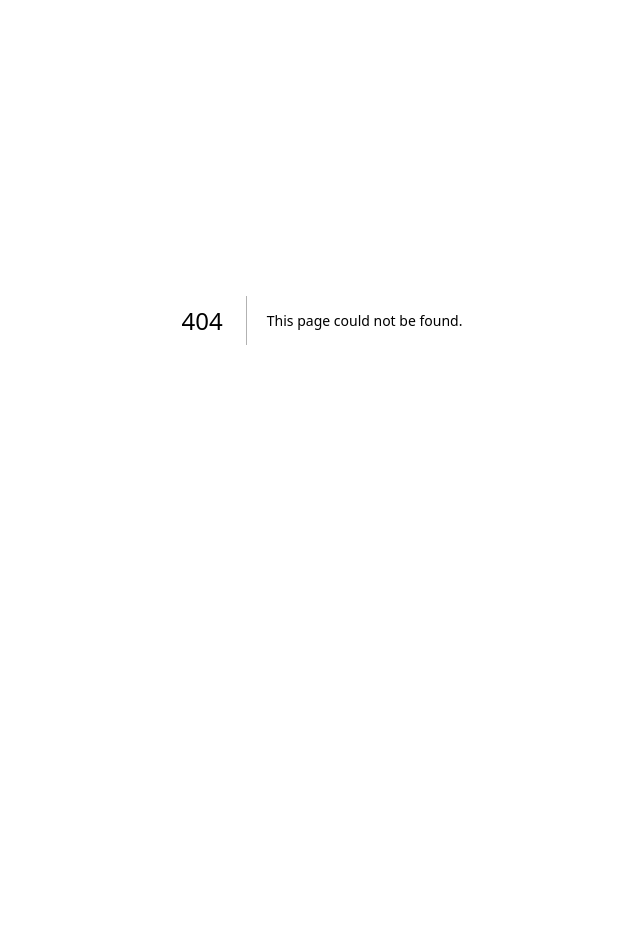
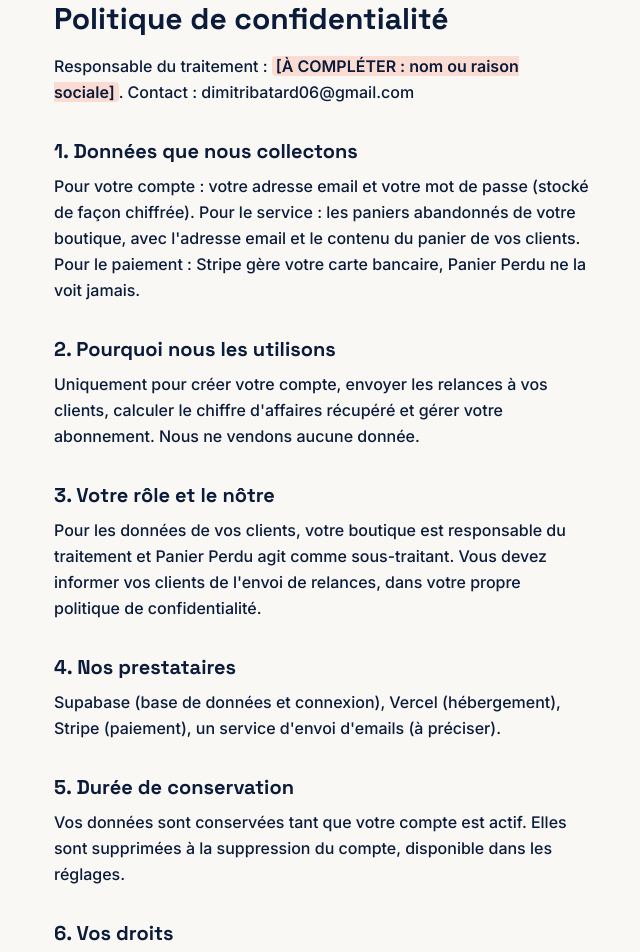
Before and after one commit to dimitraillettebatard-alt/Panier-perdu, a Next.js app: page /confidentialite in a window 1280 px wide. Before the commit this address had no page. Shown: the part 80-1032 px from the top of the page, without its empty margins (318-958 px from the left). Before the commit the page ends 800 px from the top, so only its background shows below. Built offline with nearby package versions, Linux system fonts and the light colour scheme.

Commit message:
Create page.tsx

```diff
--- /dev/null
+++ b/app/confidentialite/page.tsx
@@ -0,0 +1,61 @@
+export const metadata = { title: "Politique de confidentialité — Panier Perdu" };
+
+function A({ children }: { children: React.ReactNode }) {
+  return (
+    <span className="rounded bg-corail/20 px-1 font-semibold">
+      [À COMPLÉTER : {children}]
+    </span>
+  );
+}
+
+const sections = [
+  {
+    t: "1. Données que nous collectons",
+    d: "Pour votre compte : votre adresse email et votre mot de passe (stocké de façon chiffrée). Pour le service : les paniers abandonnés de votre boutique, avec l'adresse email et le contenu du panier de vos clients. Pour le paiement : Stripe gère votre carte bancaire, Panier Perdu ne la voit jamais.",
+  },
+  {
+    t: "2. Pourquoi nous les utilisons",
+    d: "Uniquement pour créer votre compte, envoyer les relances à vos clients, calculer le chiffre d'affaires récupéré et gérer votre abonnement. Nous ne vendons aucune donnée.",
+  },
+  {
+    t: "3. Votre rôle et le nôtre",
+    d: "Pour les données de vos clients, votre boutique est responsable du traitement et Panier Perdu agit comme sous-traitant. Vous devez informer vos clients de l'envoi de relances, dans votre propre politique de confidentialité.",
+  },
+  {
+    t: "4. Nos prestataires",
+    d: "Supabase (base de données et connexion), Vercel (hébergement), Stripe (paiement), un service d'envoi d'emails (à préciser).",
+  },
+  {
+    t: "5. Durée de conservation",
+    d: "Vos données sont conservées tant que votre compte est actif. Elles sont supprimées à la suppression du compte, disponible dans les réglages.",
+  },
+  {
+    t: "6. Vos droits",
+    d: "Vous pouvez demander l'accès, la correction ou la suppression de vos données en écrivant à dimitribatard06@gmail.com. Vous pouvez aussi saisir la CNIL (cnil.fr).",
+  },
+  {
+    t: "7. Mesure d'audience",
+    d: "Nous utiliserons un outil de mesure d'audience respectueux de la vie privée, sans cookie publicitaire.",
+  },
+];
+
+export default function Confidentialite() {
+  return (
+    <main className="mx-auto max-w-xl px-5 py-8">
+      <a href="/" className="font-titre font-bold">← Panier Perdu</a>
+      <h1 className="mt-6 font-titre text-3xl font-bold">
+        Politique de confidentialité
+      </h1>
+      <p className="mt-4 leading-relaxed">
+        Responsable du traitement : <A>nom ou raison sociale</A>. Contact :
+        dimitribatard06@gmail.com
+      </p>
+      {sections.map((s) => (
+        <section key={s.t}>
+          <h2 className="mt-8 font-titre text-xl font-bold">{s.t}</h2>
+          <p className="mt-2 leading-relaxed">{s.d}</p>
+        </section>
+      ))}
+    </main>
+  );
+}
```
